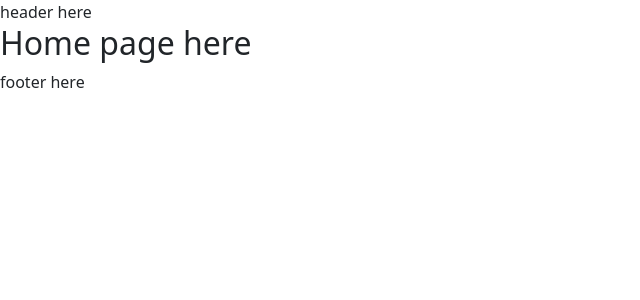
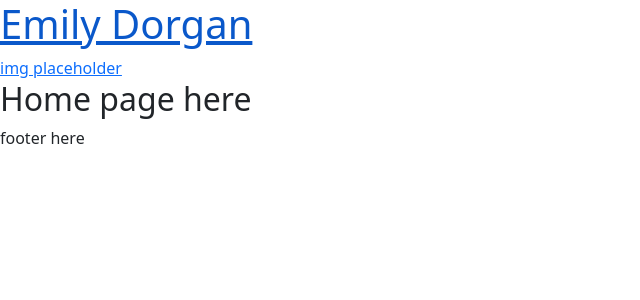
Before and after one commit to emdorgan/react-portfolio, a React (Create React App) app: page / in a window 1280 px wide. Shown: the top 300 px of the page, without its empty margins (0-640 px from the left). Built offline with nearby package versions, Linux system fonts and the light colour scheme.

Commit message:
set up the portfolio component which iterates over the project component multiple times

```diff
--- a/src/components/Header.js
+++ b/src/components/Header.js
@@ -1,7 +1,14 @@
 import React from "react";
+import Nav from './Nav';
 
-export default function Header(){
+export default function Header({ currentPage, handlePageChange }){
     return(
-        <header>header here</header>
+        <header>
+            <div>
+                <a href="#home"><h1>Emily Dorgan</h1></a>
+                <a href="#home"><div>img placeholder</div></a>
+                <Nav currentPage={currentPage} handlePageChange={handlePageChange} />
+            </div>
+        </header>
     )
 }
--- a/src/components/Nav.js
+++ b/src/components/Nav.js
@@ -1,7 +1,10 @@
 import React from "react";
 
-export default function Nav(){
+export default function Nav({ currentPage, handlePageChange }){
     return(
-        <nav>nav here</nav>
+        <nav>
+            <div>
+            </div>
+        </nav>
     )
 }
--- a/src/components/PortfolioContainer.js
+++ b/src/components/PortfolioContainer.js
@@ -3,7 +3,7 @@ import Header from './Header';
 import Footer from './Footer';
 import About from './pages/About';
 import Home from './pages/Home';
-import Project from './pages/Project';
+import Portfolio from './pages/Portfolio'
 import Contact from './pages/Contact';
 
 
@@ -21,7 +21,7 @@ export default function PortfolioContainer() {
             return <Contact />;
         }
         else {
-            return <Project />;
+            return <Portfolio />;
         }
     }
 
@@ -29,7 +29,7 @@ export default function PortfolioContainer() {
 
     return (
         <div>
-            <Header />
+            <Header currentPage={currentPage} handlePageChange={handlePageChange} />
             {renderPage()}
             <Footer/>
         </div>
--- /dev/null
+++ b/src/components/pages/Portfolio.js
@@ -0,0 +1,15 @@
+import React from "react";
+import Project from './pages/Project';
+
+
+
+export default function Portfolio(){
+    return(
+        <section>
+            {/* Make this iterate over data, passing in the 2 urls, description, title, image source */}
+            <Project />
+            <Project />
+            <Project />
+        </section>
+    )
+}
```
